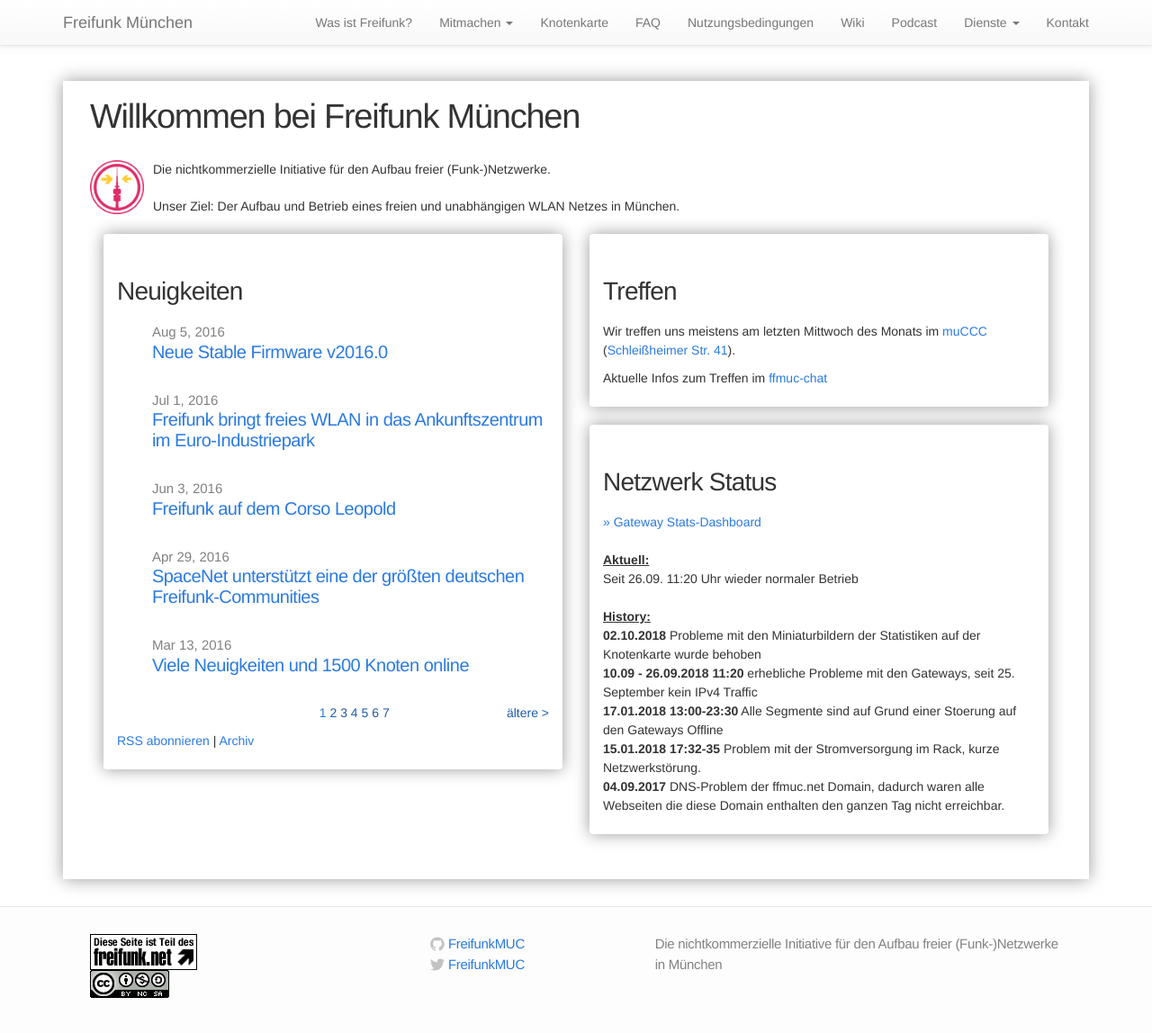
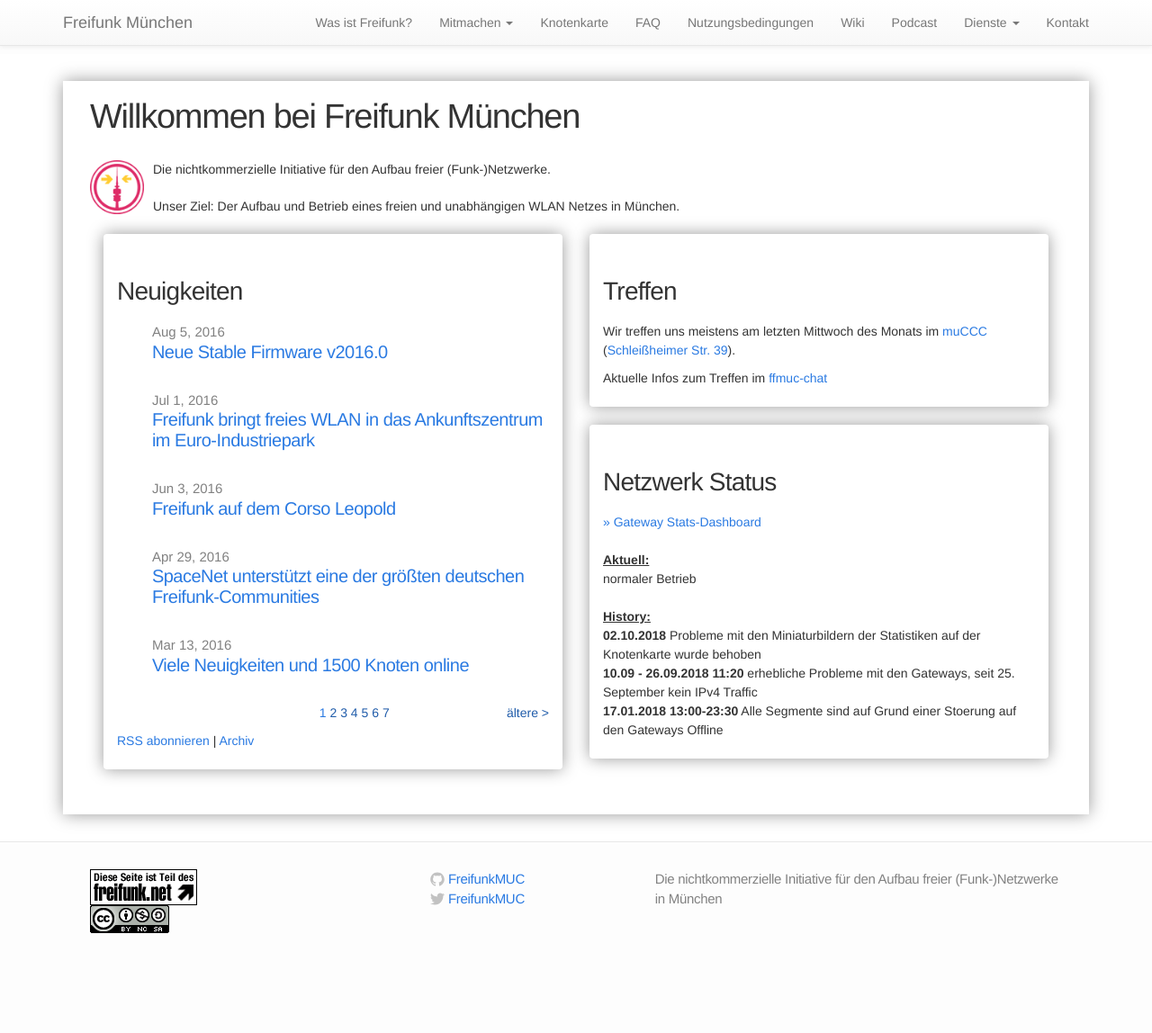
Before and after one commit to freifunkMUC/freifunkmuc.github.io, a Jekyll site: the page built from index.md, in a window 1280 px wide and 1164 px high. Shown: the top 1148 px of the window at 90% size. Built offline with Jekyll 4.4.1, drawn with Linux system fonts in a browser that asks for light colours.

```diff
--- a/_includes/network-status.md
+++ b/_includes/network-status.md
@@ -2,12 +2,10 @@
 <a target='_blank' href="https://stats.ffmuc.net/dashboard/db/network-overview">>> Gateway Stats-Dashboard</a>
 <br>
 <br><u><b>Aktuell:</b></u>
-<br> Seit 26.09. 11:20 Uhr wieder normaler Betrieb
+<br>normaler Betrieb
 <br>
 <br><u><b>History:</b></u>
 <br><b>02.10.2018</b> Probleme mit den Miniaturbildern der Statistiken auf der Knotenkarte wurde behoben
 <br><b>10.09 - 26.09.2018 11:20</b> erhebliche Probleme mit den Gateways, seit 25. September kein IPv4 Traffic
 <br><b>17.01.2018 13:00-23:30</b> Alle Segmente sind auf Grund einer Stoerung auf den Gateways Offline
-<br><b>15.01.2018 17:32-35</b> Problem mit der Stromversorgung im Rack, kurze Netzwerkstörung.
-<br><b>04.09.2017</b> DNS-Problem der ffmuc.net Domain, dadurch waren alle Webseiten die diese Domain enthalten den ganzen Tag nicht erreichbar.
 <br>
--- a/_includes/treffen.md
+++ b/_includes/treffen.md
@@ -1,6 +1,6 @@
 ## Treffen
 
-Wir treffen uns meistens am letzten Mittwoch des Monats im [muCCC](https://muc.ccc.de) ([Schleißheimer Str. 41](https://osm.org/go/0JAf0IVLh?node=2012031859)).
+Wir treffen uns meistens am letzten Mittwoch des Monats im [muCCC](https://muc.ccc.de) ([Schleißheimer Str. 39](https://osm.org/go/0JAf0IVLh?node=2012031859)).
 
 Aktuelle Infos zum Treffen im [ffmuc-chat](https://chat.ffmuc.net/freifunk/channels/00-freifunk-treffen)
 
```
